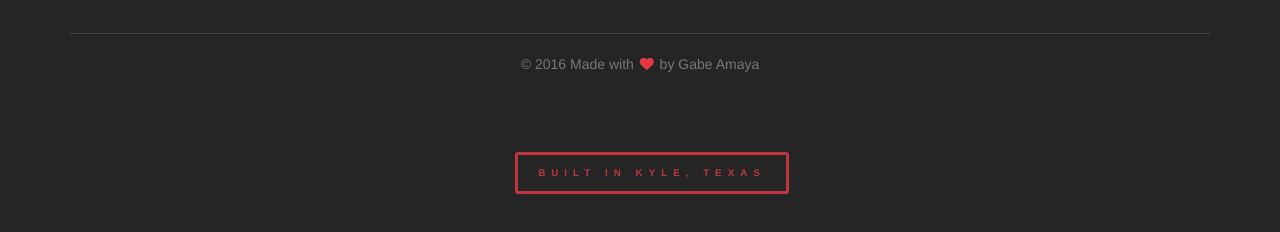
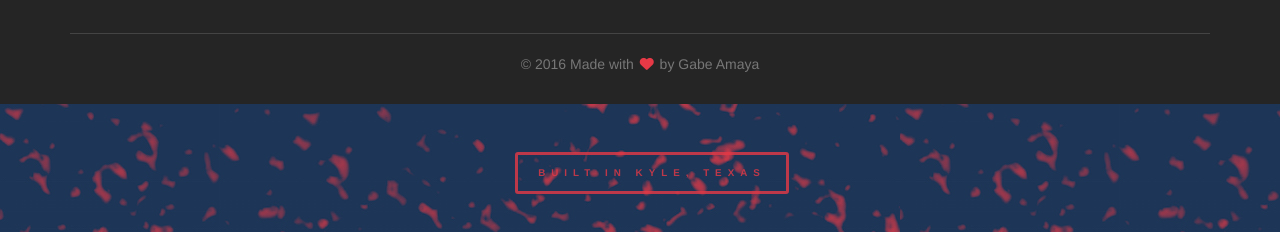
Before and after one commit to CodingGabe/NewHays, a plain HTML site: page index.html in a window 1280 px wide. Shown: the part 4313-4545 px from the top of the page. Drawn offline with Linux system fonts and the light colour scheme; some packages are replaced by stand-ins of ours.

Commit message:
added correct link to background

```diff
--- a/assets/css/hays.css
+++ b/assets/css/hays.css
@@ -3939,7 +3939,7 @@ body {
 .section-hays {
     width: 100%;
     margin: 0 auto;
-    background: url(../img/backdrop%20copy.jpg)
+    background: url(../img/background.jpg)
 }
 
 .btn.btn-address {
```
